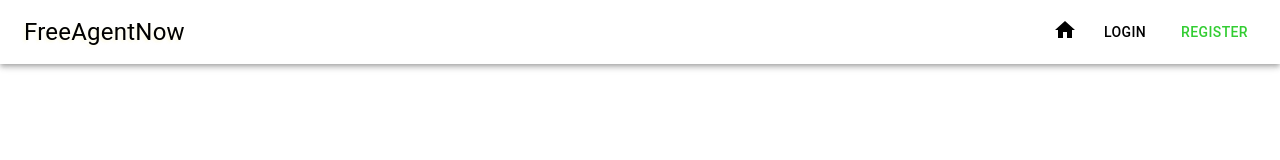
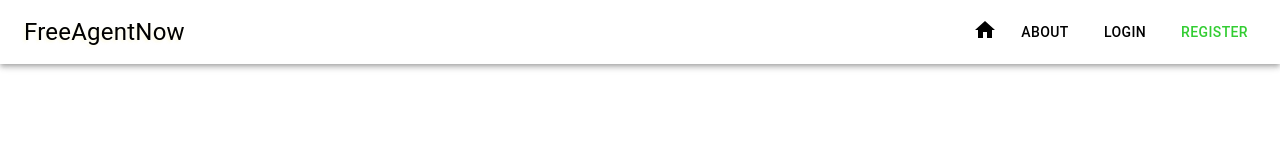
Before and after one commit to jayjscotto/fan-react, a React (Create React App) app in the folder client/: page /login in a window 1280 px wide. Shown: the top 160 px of the page. Built offline with nearby package versions, Linux system fonts and the light colour scheme.

Commit message:
updating about

```diff
--- a/client/src/Components/Appbar.js
+++ b/client/src/Components/Appbar.js
@@ -76,6 +76,9 @@ const Appbar = props => {
             </Fragment>
           ) : (
             <Fragment>
+               <Link to='/about' className={classes.link}>
+                <Button color='inherit'>About</Button>
+              </Link>
               <Link className={classes.link} to='/login'>
                 <Button color='inherit'>Login</Button>
               </Link>
--- a/client/src/Pages/About.js
+++ b/client/src/Pages/About.js
@@ -39,9 +39,9 @@ const About = props => {
         <Typography className={classes.description} variant='h3' component='h3'>
           Putting Control Back Into The Hands of The Job Seeker
         </Typography>
-        <Grid className={classes.gridItem} item xl={8} lg={10} md={12} sm={12}>
+        {/* <Grid className={classes.gridItem} item xl={8} lg={10} md={12} sm={12}>
           <img className={classes.logo} src={Circle} alt='Golden Circle' />
-        </Grid>
+        </Grid> */}
         {/* <Grid className={classes.gridItem} item xl={4} lg={4} md={6} sm={8}> */}
         <Typography className={classes.description} variant='h6' component='h6'>
           At FreeAgentNow, we believe the job market is real. At FreeAgentNow,
```
